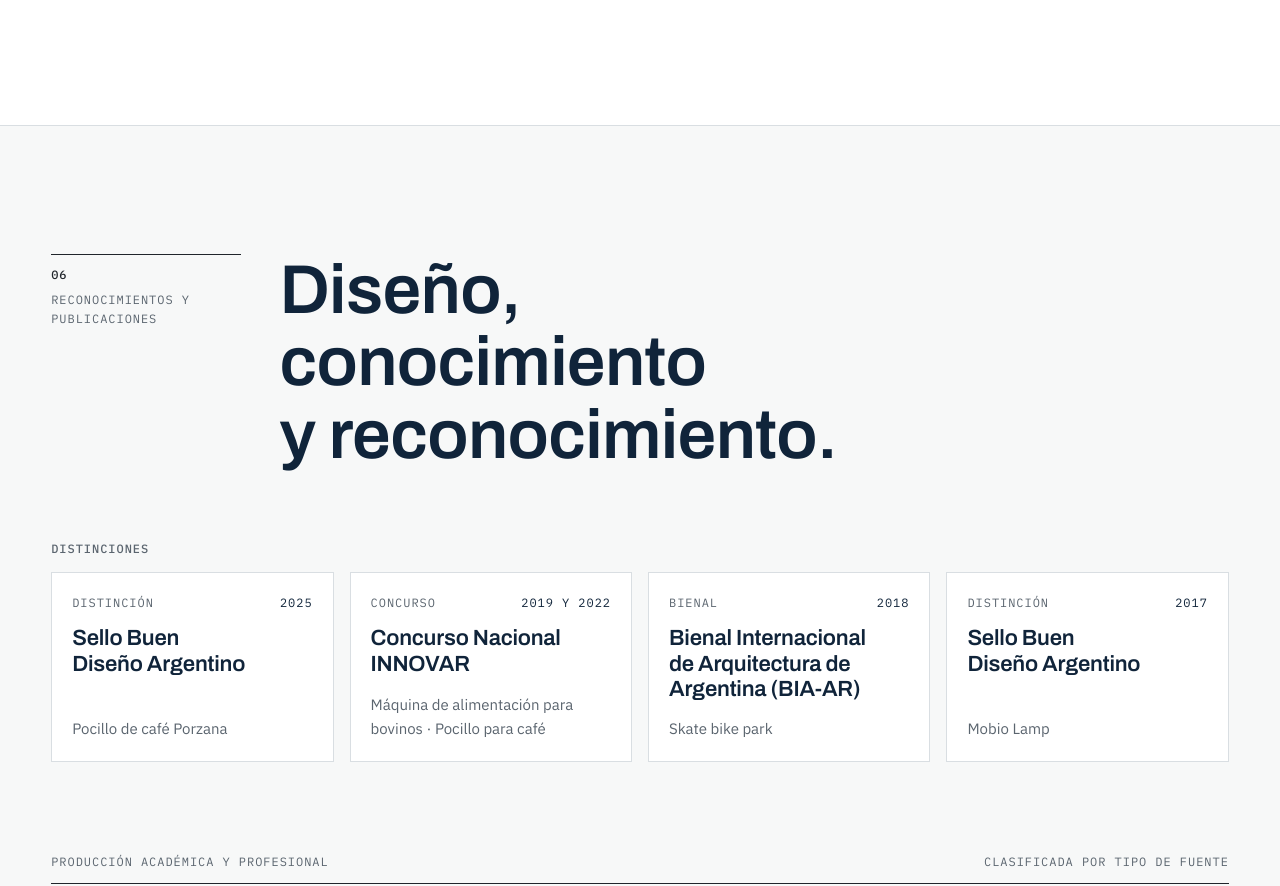
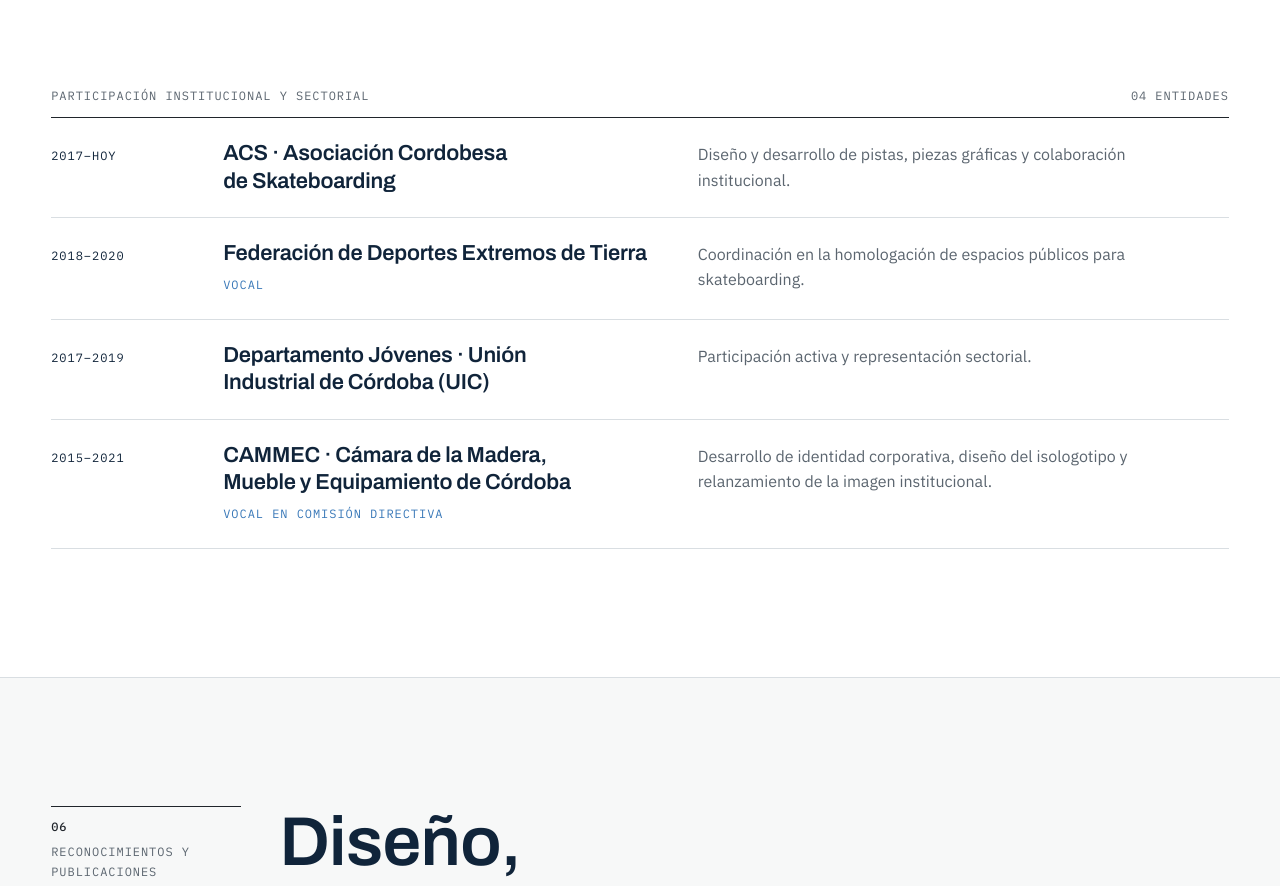
Before and after one commit to industrialdesignerdiego/diegoamaya-web, a plain HTML site: page index.html in a window 1280 px wide. Shown: the part 10858-11744 px from the top of the page. Drawn offline with Linux system fonts and the light colour scheme.

Commit message:
Suma participación institucional y sectorial (2015–hoy)
Co-Authored-By: Claude Opus 5.5 <noreply@anthropic.com>
Claude-Session: https://claude.ai/code/session_01GA6WM3x1vAYqSXCuFdHCu5

```diff
--- a/index.html
+++ b/index.html
@@ -297,6 +297,15 @@ dialog::backdrop{background:rgba(16,36,58,.55)}
   .tl-body::before{left:-5px;top:-22px}
 }
 
+.inst{margin-top:clamp(56px,7vw,96px)}
+.inst-list{list-style:none;margin:0;padding:0}
+.inst-list li{display:grid;grid-template-columns:140px minmax(0,5fr) minmax(0,6fr);gap:8px 32px;padding:22px 0;border-bottom:1px solid var(--rule);align-items:baseline}
+.inst-y{color:var(--deep);font-variant-numeric:tabular-nums}
+.inst-list h4{font-size:clamp(19px,1.7vw,22px);font-weight:600;color:var(--deep);line-height:1.25}
+.inst-role{display:inline-block;margin-top:8px;color:var(--accent)}
+.inst-list p{color:var(--mid-ink);font-size:16px;max-width:52ch}
+@media (max-width:760px){.inst-list li{grid-template-columns:1fr}}
+
 /* ---------- Reconocimientos ---------- */
 .awards{display:grid;grid-template-columns:repeat(auto-fill,minmax(250px,1fr));gap:16px}
 .award{border:1px solid var(--rule);background:#fff;padding:20px;display:flex;flex-direction:column;gap:14px;min-height:190px;transition:border-color .25s}
@@ -519,6 +528,10 @@ dialog::backdrop{background:rgba(16,36,58,.55)}
       <h2 class="sec-title" id="t-path">Una trayectoria entre el diseño, la industria y la academia.</h2>
     </div>
     <ol class="timeline" id="timeline"><li class="progress" aria-hidden="true"></li></ol>
+    <div class="inst">
+      <div class="lines-head mono" style="color:var(--mid-ink);border-bottom-color:var(--graphite)"><h3 class="mono" style="font-family:var(--font-mono);font-weight:400;font-size:12px;line-height:1.6">Participación institucional y sectorial</h3><span id="instCount"></span></div>
+      <ul class="inst-list" id="inst"></ul>
+    </div>
   </div>
 </section>
 
@@ -736,6 +749,16 @@ const SITE = {
     { y: "2024–hoy", t: "Doctorado en Diseño en la Universidad de Palermo (en curso).", k: "Investigación", c: "acad" },
     { y: "2026", t: "Graduación del Máster en Inteligencia Artificial en CEUPE, Centro Europeo de Postgrado (Madrid, España).", k: "Formación", c: "acad" }
   ],
+  institutional: [
+    { y: "2017–hoy", org: "ACS · Asociación Cordobesa de Skateboarding", role: null,
+      d: "Diseño y desarrollo de pistas, piezas gráficas y colaboración institucional." },
+    { y: "2018–2020", org: "Federación de Deportes Extremos de Tierra", role: "Vocal",
+      d: "Coordinación en la homologación de espacios públicos para skateboarding." },
+    { y: "2017–2019", org: "Departamento Jóvenes · Unión Industrial de Córdoba (UIC)", role: null,
+      d: "Participación activa y representación sectorial." },
+    { y: "2015–2021", org: "CAMMEC · Cámara de la Madera, Mueble y Equipamiento de Córdoba", role: "Vocal en Comisión Directiva",
+      d: "Desarrollo de identidad corporativa, diseño del isologotipo y relanzamiento de la imagen institucional." }
+  ],
   awards: [
     { t: "Sello Buen Diseño Argentino", w: "Pocillo de café Porzana", y: "2025", type: "Distinción" },
     { t: "Concurso Nacional INNOVAR", w: "Máquina de alimentación para bovinos · Pocillo para café", y: "2019 y 2022", type: "Concurso" },
@@ -885,6 +908,13 @@ $("#timeline").insertAdjacentHTML("beforeend", SITE.timeline.map(t => `
   <li class="tl-item ${t.c}"><div class="tl-year">${esc(t.y)}</div>
   <div class="tl-body"><span class="mono k">${esc(t.k)}</span><h3>${esc(t.t)}</h3></div></li>`).join(""));
 
+/* Participación institucional */
+$("#instCount").textContent = `${pad(SITE.institutional.length)} entidades`;
+$("#inst").innerHTML = SITE.institutional.map(i => `
+  <li><span class="mono inst-y">${esc(i.y)}</span>
+  <div><h4>${esc(i.org)}</h4>${i.role ? `<span class="mono inst-role">${esc(i.role)}</span>` : ""}</div>
+  <p>${esc(i.d)}</p></li>`).join("");
+
 /* Reconocimientos */
 $("#awards").innerHTML = SITE.awards.map(a => `
   <article class="award"><div class="top mono"><span>${esc(a.type)}</span><span class="yr">${a.y ? esc(a.y) : "—"}</span></div>
```
